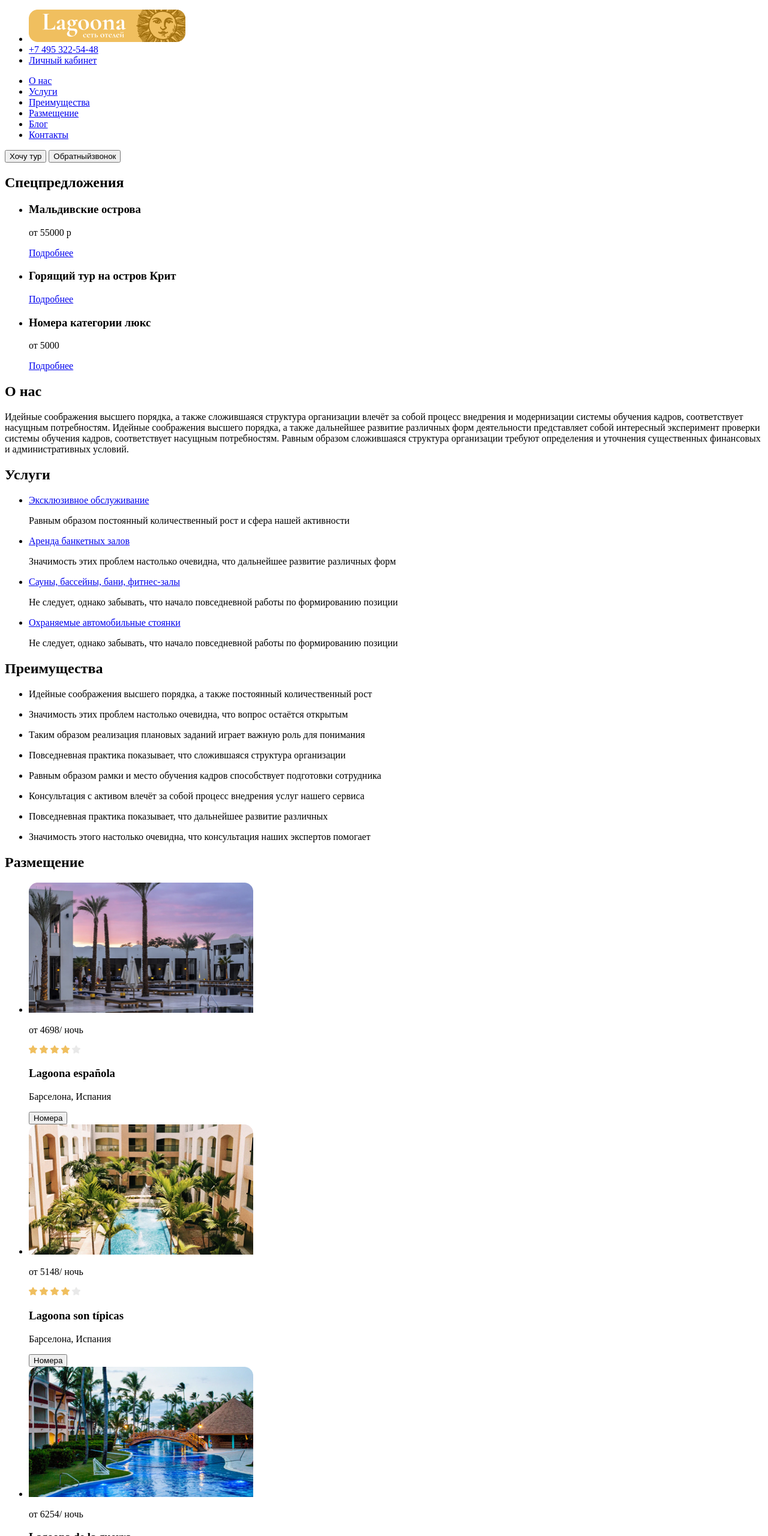
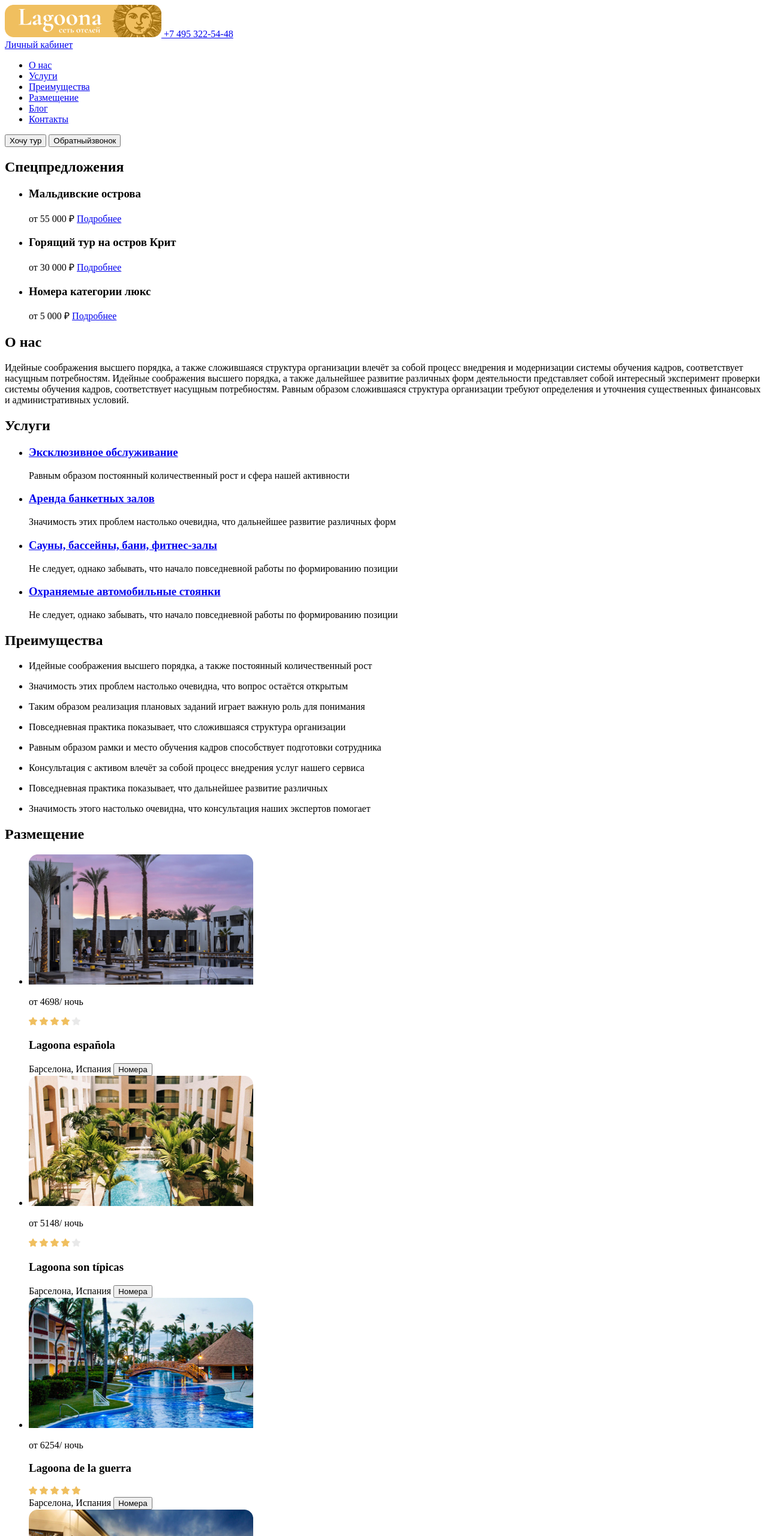
Before and after one commit to Plum76/weblayout, a plain HTML site: page 6/index.html in a window 1280 px wide. Shown: the top 2560 px of the page at 60% size. Drawn offline with Linux system fonts and the light colour scheme.

Commit message:
bug fixed

```diff
--- a/6/index.html
+++ b/6/index.html
@@ -10,22 +10,18 @@
 
 <body>
   <header class="header">
-    <div class="contaner">
-      <ul>
-        <li>
+    <div class="container">
+      <div class="header-top">
+        <div>
           <a href="#" class="header-logo-img">
           <img src="img/logo.png" class="header-logo" alt="Lagoona">
         </a>
-        </li>
-        <li>
         <a href="tel:+74953225448" class="contacts-item-link">
           +7 495 322-54-48
         </a>
-        </li>
-        <li>
+        </div>
         <a href="#" class="personal-account-link">Личный кабинет</a>
-        </li>
-      </ul>
+      </div>
       <nav class="header-nav">
         <ul class="header-list">
           <li class="header-list-item">
@@ -59,12 +55,14 @@
             </a>
           </li>
         </ul>
+        <div>
           <button class="btn header-btn">
             Хочу тур
           </button>
           <button class="btn header-btn">
             Обратныйзвонок
           </button>
+        </div>
       </nav>
     </div>
   </header>
@@ -79,9 +77,9 @@
             <h3 class="special-item-title">
               Мальдивские острова
             </h3>
-            <p class="price-item">
-              от 55000 р
-            </p>
+            <span class="price-value">
+              от&nbsp;55&nbsp;000&nbsp;₽
+            </span>
             <a href="#" class="detales">
               Подробнее
             </a>
@@ -90,19 +88,20 @@
             <h3 class="special-item-title">
               Горящий тур на остров Крит
             </h3>
-            <p class="price-item">
+            <span class="price-value">
+              от&nbsp;30&nbsp;000&nbsp;₽
+            </span>
             <a href="#" class="detales">
               Подробнее
             </a>
-            </p>
           </li>
           <li class="special item">
             <h3 class="special-item-title">
               Номера категории люкс
             </h3>
-            <p class="price-item">
-              от 5000
-            </p>
+            <span class="price-value">
+              от&nbsp;5&nbsp;000&nbsp;₽
+            </span>
             <a href="#" class="detales">
               Подробнее
             </a>
@@ -138,29 +137,37 @@
         </h2>
         <ul class="services-list">
           <li>
+            <h3 class="services-links">
               <a href="#" class="services-item">Эксклюзивное обслуживание
               </a>
+            </h3>
             <p class="services-item-text">
               Равным образом постоянный количественный рост и&nbsp;сфера нашей активности
             </p>
           </li>
           <li>
+            <h3 class="services-links">
               <a href="#" class="services-item">Аренда банкетных залов
             </a>
+            </h3>
             <p class="services-item-text">
               Значимость этих проблем настолько очевидна, что дальнейшее развитие различных форм
             </p>
           </li>
           <li>
+            <h3 class="services-links">
               <a href="#" class="services-item">Сауны, бассейны, бани, фитнес-залы
             </a>
+            </h3>
             <p class="services-item-text">
               Не&nbsp;следует, однако забывать, что начало повседневной работы по&nbsp;формированию позиции
             </p>
           </li>
           <li>
+            <h3 class="services-links">
               <a href="#" class="services-item">Охраняемые автомобильные стоянки
             </a>
+            </h3>
             <p class="services-item-text">
               Не&nbsp;следует, однако забывать, что начало повседневной работы по&nbsp;формированию позиции
             </p>
@@ -228,6 +235,7 @@
             <article class="accomodation-preview">
               <img src="img/1.jpg" alt="Lagoona espa&ntilde;ola">
               <div class="accomodation-preview-text">
+                <div>
                   <p class="accomodation-price">
                     от <span class="price-view">4698</span>/ ночь
                   </p>
@@ -238,12 +246,13 @@
                     <img src="img/star.png" alt="">
                     <img src="img/empty-star.png" alt="">
                   </div>
+                </div>
                 <h3 class="accomodation-name">
                   Lagoona espa&ntilde;ola
                 </h3>
-                <p class="accomodation-place">
+                <span class="accomodation-place">
                   Барселона, Испания
-                </p>
+                </span>
                 <button>
                   Номера
                 </button>
@@ -254,6 +263,7 @@
             <article class="accomodation-preview">
               <img src="img/2.jpg" alt="Lagoona son t&iacute;picas">
               <div class="accomodation-preview-text">
+                <div>
                   <p class="accomodation-price">
                     от <span class="price-view">5148</span>/ ночь
                   </p>
@@ -264,12 +274,13 @@
                     <img src="img/star.png" alt="">
                     <img src="img/empty-star.png" alt="">
                   </div>
+                </div>
                 <h3 class="accomodation-name">
                   Lagoona son t&iacute;picas
                 </h3>
-                <p class="accomodation-place">
+                <span class="accomodation-place">
                   Барселона, Испания
-                </p>
+                </span>
                 <button>
                   Номера
                 </button>
@@ -280,6 +291,7 @@
             <article class="accomodation-preview">
               <img src="img/3.jpg" alt="Lagoona de&nbsp;la&nbsp;guerra">
               <div class="accomodation-preview-text">
+                <div>
                   <p class="accomodation-price">
                     от <span class="price-view">6254</span>/ ночь
                   </p>
@@ -293,9 +305,10 @@
                     <img src="img/star.png" alt="">
                     <img src="img/star.png" alt="">
                   </div>
-                <p class="accomodation-place">
+                </div>
+                <span class="accomodation-place">
                   Барселона, Испания
-                </p>
+                </span>
                 <button>
                   Номера
                 </button>
@@ -306,6 +319,7 @@
             <article class="accomodation-preview">
               <img src="img/4.jpg" alt="Lagoona mentira piadosa">
               <div class="accomodation-preview-text">
+                <div>
                   <p class="accomodation-price">
                     от <span class="price-view">6320</span>/ ночь
                   </p>
@@ -316,12 +330,13 @@
                     <img src="img/star.png" alt="">
                     <img src="img/empty-star.png" alt="">
                   </div>
+                </div>
                 <h3 class="accomodation-name">
                   Lagoona mentira piadosa
                 </h3>
-                <p class="accomodation-place">
+                <span class="accomodation-place">
                   Барселона, Испания
-                </p>
+                </span>
                 <button>
                   Номера
                 </button>
@@ -332,6 +347,7 @@
             <article class="accomodation-preview">
               <img src="img/5.jpg" alt="Lagoona empujar la&nbsp;creatividad">
               <div class="accomodation-preview-text">
+                <div>
                   <p class="accomodation-price">
                     от <span class="price-view">6457</span>/ ночь
                   </p>
@@ -342,12 +358,13 @@
                     <img src="img/star.png" alt="">
                     <img src="img/empty-star.png" alt="">
                   </div>
+                </div>
                 <h3 class="accomodation-name">
                   Lagoona empujar la&nbsp;creatividad
                 </h3>
-                <p class="accomodation-place">
+               <span class="accomodation-place">
                   Барселона, Испания
-                </p>
+                </span>
                 <button>
                   Номера
                 </button>
@@ -358,6 +375,7 @@
             <article class="accomodation-preview">
               <img src="img/6.jpg" alt="Lagoona el&nbsp;retorno">
               <div class="accomodation-preview-text">
+                <div>
                   <p class="accomodation-price">
                     от <span class="price-view">6320</span>/ ночь
                   </p>
@@ -368,12 +386,13 @@
                     <img src="img/star.png" alt="">
                     <img src="img/star.png" alt="">
                   </div>
+                </div>
                 <h3 class="accomodation-name">
                   Lagoona el&nbsp;retorno
                 </h3>
-                <p class="accomodation-place">
+                <span class="accomodation-place">
                   Барселона, Испания
-                </p>
+                </span>
                 <button>
                   Номера
                 </button>
@@ -384,6 +403,7 @@
             <article class="accomodation-preview">
               <img src="img/7.jpg" alt="Lagoona mentira piadosa">
               <div class="accomodation-preview-text">
+                <div>
                   <p class="accomodation-price">
                     от <span class="price-view">6505</span>/ ночь
                   </p>
@@ -394,12 +414,13 @@
                     <img src="img/star.png" alt="">
                     <img src="img/star.png" alt="">
                   </div>
+                </div>
                 <h3 class="accomodation-name">
                   Lagoona mentira piadosa
                 </h3>
-                <p class="accomodation-place">
+                <span class="accomodation-place">
                   Барселона, Испания
-                </p>
+                </span>
                 <button>
                   Номера
                 </button>
@@ -410,6 +431,7 @@
             <article class="accomodation-preview">
               <img src="img/8.jpg" alt="Lagoona suerte sigui&oacute; siempre">
               <div class="accomodation-preview-text">
+                <div>
                   <p class="accomodation-price">
                     от <span class="price-view">6824</span>/ ночь
                   </p>
@@ -420,12 +442,13 @@
                     <img src="img/star.png" alt="">
                     <img src="img/empty-star.png" alt="">
                   </div>
+                </div>
                 <h3 class="accomodation-name">
                   Lagoona suerte sigui&oacute; siempre
                 </h3>
-                <p class="accomodation-place">
+                <span class="accomodation-place">
                   Барселона, Испания
-                </p>
+                </span>
                 <button>
                   Номера
                 </button>
```
Lines whose indentation alone changed are shown as unchanged.
